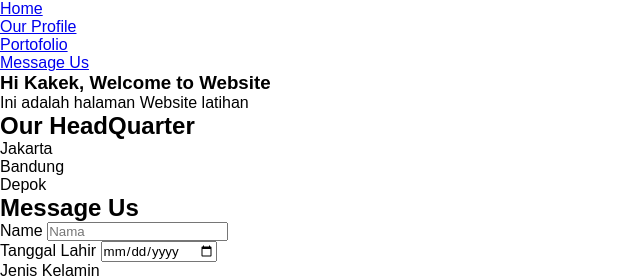
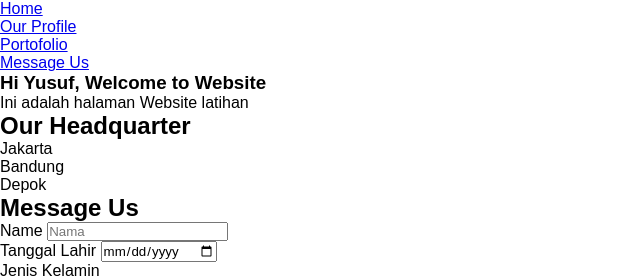
Before and after one commit to Revou-Coding-Camp/codingcamp-25-aug-25-kianannmily, a plain HTML site: page index.html in a window 1280 px wide. Shown: the top 277 px of the page, 0-640 px from the left. Drawn offline with Linux system fonts and the light colour scheme.

Commit message:
update index.html

```diff
--- a/index.html
+++ b/index.html
@@ -22,13 +22,13 @@
       </nav>
     </header>
 
-    <section class="Beranda">
-      <h3>Hi Kakek, Welcome to Website</h3>
+    <section class="beranda">
+      <h3>Hi Yusuf, Welcome to Website</h3>
       <p>Ini adalah halaman Website latihan</p>
     </section>
 
     <section class="portofolio">
-      <h2>Our HeadQuarter</h2>
+      <h2>Our Headquarter</h2>
       <div class="porto-grid">
         <div class="porto-head">
           <div class="circle"></div>
```
